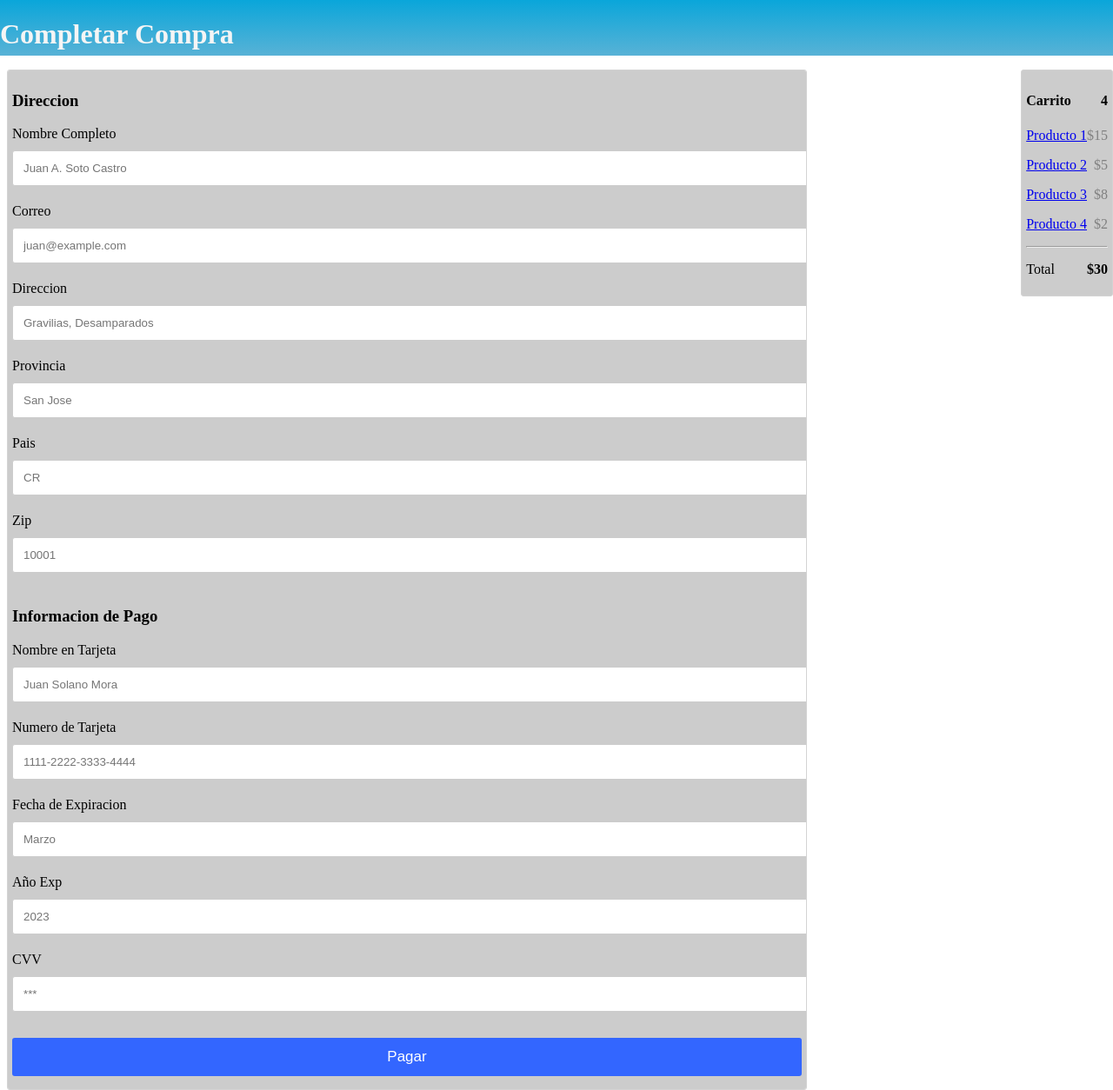
After one commit to alegonq22/IParcial, a Spring Boot app: page /checkout.html in a window 1280 px wide. The commit adds this page. Shown: the whole page at 87% size. Run offline with Spring Boot 4, Linux system fonts and the light colour scheme.

Commit message:
Se crean los html y css para checkout y perfil.

```diff
--- /dev/null
+++ b/src/main/resources/static/checkout.html
@@ -0,0 +1,107 @@
+<!DOCTYPE html>
+
+<html>
+    <head>
+        <link rel="stylesheet" href="css/checkout.css" type="text/css"/>
+        <link rel="stylesheet" href="css/checkout.css" type="text/css">
+
+
+        <title>Check Out</title>
+        <meta charset="UTF-8">
+        <meta name="viewport" content="width=device-width, initial-scale=1.0">
+    </head>
+    <body>
+
+        <header class="encabezado"> <!-- Encabezado-->
+            <h1>Completar Compra</h1>
+        </header><!-- comment -->
+
+        <div class="col-25">
+                        <div class="container1">
+                            <h4>Carrito
+                                <span class="price" style="color:black">
+
+                                    <b>4</b>
+                                </span>
+                            </h4>
+                            <p><a href="#">Producto 1</a> <span class="price">$15</span></p>
+                            <p><a href="#">Producto 2</a> <span class="price">$5</span></p>
+                            <p><a href="#">Producto 3</a> <span class="price">$8</span></p>
+                            <p><a href="#">Producto 4</a> <span class="price">$2</span></p>
+                            <hr>
+                            <p>Total <span class="price" style="color:black"><b>$30</b></span></p>
+                        </div>
+                    </div>
+
+        <div class="row">
+            <div class="col-75">
+                <div class="container">
+
+
+
+
+
+                    <form action="/action_page.php">
+
+                        <div class="row">
+                            <div class="col-50">
+                                <h3>Direccion</h3>
+                                <label for="nombre"> Nombre Completo</label>
+                                <input type="text" id="nombre" name="nombre" placeholder="Juan A. Soto Castro">
+
+                                <label for="email">Correo</label>
+                                <input type="text" id="email" name="email" placeholder="juan@example.com">
+
+                                <label for="direccion">Direccion</label>
+                                <input type="text" id="direccion" name="direccion" placeholder="Gravilias, Desamparados">
+
+                                <label for="provi">Provincia</label>
+                                <input type="text" id="provi" name="provincia" placeholder="San Jose">
+
+                                <div class="row">
+                                    <div class="col-50">
+                                        <label for="country">Pais</label>
+                                        <input type="text" id="country" name="state" placeholder="CR">
+                                    </div>
+                                    <div class="col-50">
+                                        <label for="zip">Zip</label>
+                                        <input type="text" id="zip" name="zip" placeholder="10001">
+                                    </div>
+                                </div>
+                            </div>
+
+                            <div class="col-50">
+                                <h3>Informacion de Pago</h3>
+                                <label for="cname">Nombre en Tarjeta</label>
+                                <input type="text" id="cname" name="cardname" placeholder="Juan Solano Mora">
+                                <label for="ccnum">Numero de Tarjeta</label>
+                                <input type="text" id="ccnum" name="cardnumber" placeholder="1111-2222-3333-4444">
+                                <label for="expmonth">Fecha de Expiracion</label>
+                                <input type="text" id="expmonth" name="expmonth" placeholder="Marzo">
+
+                                <div class="row">
+                                    <div class="col-50">
+                                        <label for="expyear">Año Exp</label>
+                                        <input type="text" id="expyear" name="expyear" placeholder="2023">
+                                    </div>
+                                    <div class="col-50">
+                                        <label for="cvv">CVV</label>
+                                        <input type="text" id="cvv" name="cvv" placeholder="***">
+                                    </div>
+                                </div>
+                            </div>
+
+                        </div>
+
+                        <input type="submit" value="Pagar" class="btn">
+                    </form>
+                </div>
+            </div>
+
+
+        </div>
+        <footer class="piedepag">
+            Derechos reservados &COPY; 2022 <address style="display: inline"> email: distribuidoras@ssa.com<br>tel: 8565-9633</address>
+        </footer>
+    </body>
+</html>
--- /dev/null
+++ b/src/main/resources/static/css/checkout.css
@@ -0,0 +1,128 @@
+.row {
+  display: -ms-flexbox; /* IE10 */
+  display: flex;
+  -ms-flex-wrap: wrap; /* IE10 */
+  flex-wrap: wrap;
+  margin: 0 -16px;
+}
+
+.col-25 {
+  -ms-flex: 25%; /* IE10 */
+  flex: 25%;
+
+}
+
+.col-50 {
+  -ms-flex: 50%; /* IE10 */
+  flex: 50%;
+
+}
+
+.col-75 {
+  -ms-flex: 75%; /* IE10 */
+  flex: 75%;
+
+}
+
+.col-25,
+.col-50,
+.col-75 {
+  padding: 0 16px;
+}
+
+.container {
+  position: absolute;
+    top: 10%;
+  background-color: #cccccc;
+  padding: 5px;
+  border: 1px solid lightgrey;
+  border-radius: 3px;
+  overflow: auto;
+}
+.container1 {
+  position: absolute;
+    top: 10%;
+    right: 0px;
+  background-color: #cccccc;
+  padding: 5px;
+  border: 1px solid lightgrey;
+  border-radius: 3px;
+  overflow: auto;
+}
+
+
+
+input[type=text] {
+  width: 100%;
+  margin-bottom: 20px;
+  padding: 12px;
+  border: 1px solid #ccc;
+  border-radius: 3px;
+}
+
+label {
+  margin-bottom: 10px;
+  display: block;
+}
+
+.icon-container {
+  margin-bottom: 20px;
+  padding: 7px 0;
+  font-size: 24px;
+}
+
+.btn {
+    background-color: #3366ff;
+  color: white;
+  padding: 12px;
+  margin: 10px 0;
+  border: none;
+  width: 100%;
+  border-radius: 3px;
+  cursor: pointer;
+  font-size: 17px;
+}
+
+.btn:hover {
+    background-color: #3366ff;
+}
+
+span.price {
+  float: right;
+  color: grey;
+}
+
+.encabezado{
+    position: absolute;
+    top: 0%;
+    left: 0;
+    height: 8%;
+    width: 100%;
+    background: linear-gradient(180deg,#0AA6DA,#58B2D6);
+    color: whitesmoke;
+}
+
+.encabezado h1{
+    display: inline-block;
+}
+
+/* Responsive layout - when the screen is less than 800px wide, make the two columns stack on top of each other instead of next to each other (and change the direction - make the "cart" column go on top) */
+@media (max-width: 800px) {
+  .row {
+    flex-direction: column-reverse;
+  }
+  .col-25 {
+    margin-bottom: 20px;
+  }
+
+  .piedepag{
+    position: absolute;
+    bottom: 0%;
+    left: 0%;
+    height: 4%;
+    width: 100%;
+    background-color: lightcyan;
+    text-align: center;
+    overflow: auto;/*Navegacion automatica en toda la pagina*/
+}
+}
--- a/src/main/resources/static/index.html
+++ b/src/main/resources/static/index.html
@@ -24,6 +24,8 @@ Click nbfs://nbhost/SystemFileSystem/Templates/Other/html.html to edit this temp
             <a href="login.html">Inicio de Sesion</a>|
             <a href="register.html">Registrarse</a>|
             <a href="carrito.html">Carrito</a><br>
+            <a href="perfil.html">Perfil</a><br>
+            <a href="checkout.html">CheckOut</a><br>
 
         </nav>
 
--- a/src/main/resources/static/register.html
+++ b/src/main/resources/static/register.html
@@ -14,7 +14,7 @@ Click nbfs://nbhost/SystemFileSystem/Templates/Other/html.html to edit this temp
                <img  src="images/tienda.png" class="logo">
             <form method="post">
                 <div class="txt field"><!-- comment -->
-                    <input type="text"required><!-- comment -->
+                    <input type="text" required><!-- comment -->
                     <label>Nuevo Usuario</label><!-- comment -->
 
                 </div>
```
Also changed, not shown: src/main/resources/static/css/perfil.css (added, +71 -0 lines), src/main/resources/static/perfil.html (added, +62 -0 lines).
